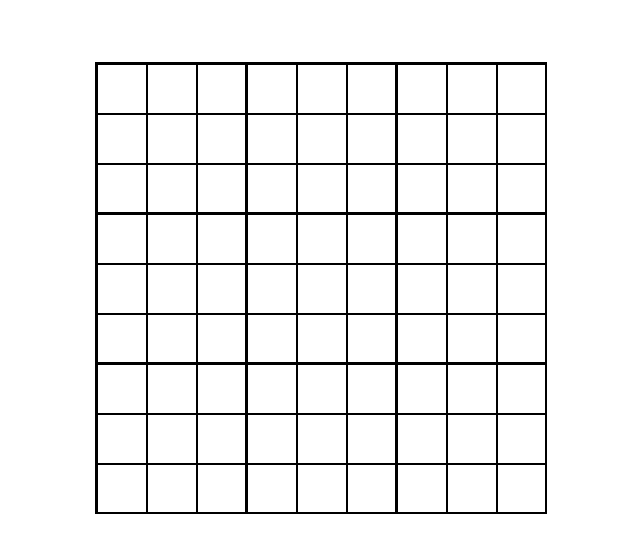
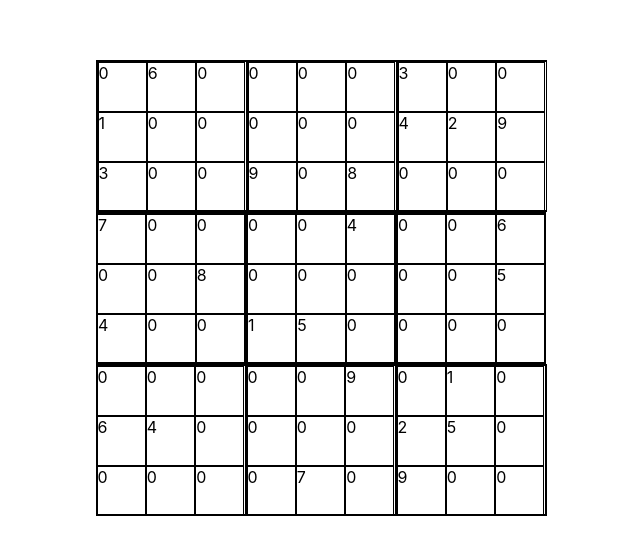
Before and after one commit to Ryhhill1998/SudokuSolverReact, a React (Create React App) app: page / in a window 1280 px wide. Shown: the part 112-666 px from the top of the page, without its empty margins (319-959 px from the left). Built offline with nearby package versions, Linux system fonts and the light colour scheme.

Commit message:
Added code to place board array on grid for user

```diff
--- a/src/App.css
+++ b/src/App.css
@@ -8,6 +8,7 @@
   height: 100vh;
   width: 100vw;
   display: flex;
+  flex-direction: column;
   justify-content: center;
   align-items: center;
 }
--- a/src/components/grid/col/col.component.jsx
+++ b/src/components/grid/col/col.component.jsx
@@ -2,11 +2,11 @@ import { Fragment } from "react";
 
 import SubGrid from "../../sub-grid/sub-grid.component";
 
-const GridCol = ({ position }) => {
+const GridCol = ({ position, col }) => {
   return (
     <Fragment>
-      <div className={`col col-${position}`}>
-        <SubGrid />
+      <div className="col">
+        <SubGrid grid={col} />
       </div>
     </Fragment>
   );
--- a/src/components/grid/grid.component.jsx
+++ b/src/components/grid/grid.component.jsx
@@ -6,27 +6,63 @@ import "./grid.styles.css";
 
 const board = [
   [
-    [[0], [6], [0], [0], [0], [0], [3], [0], [0]],
-    [[1], [0], [0], [0], [0], [0], [4], [2], [9]],
-    [[3], [0], [0], [9], [0], [8], [0], [0], [0]],
+    [
+      [0, 6, 0],
+      [1, 0, 0],
+      [3, 0, 0],
+    ],
+    [
+      [0, 0, 0],
+      [0, 0, 0],
+      [9, 0, 8],
+    ],
+    [
+      [3, 0, 0],
+      [4, 2, 9],
+      [0, 0, 0],
+    ],
   ],
   [
-    [[7], [0], [0], [0], [0], [4], [0], [0], [6]],
-    [[0], [0], [8], [0], [0], [0], [0], [0], [5]],
-    [[4], [0], [0], [1], [5], [0], [0], [0], [0]],
+    [
+      [7, 0, 0],
+      [0, 0, 8],
+      [4, 0, 0],
+    ],
+    [
+      [0, 0, 4],
+      [0, 0, 0],
+      [1, 5, 0],
+    ],
+    [
+      [0, 0, 6],
+      [0, 0, 5],
+      [0, 0, 0],
+    ],
   ],
   [
-    [[0], [0], [0], [0], [0], [9], [0], [1], [0]],
-    [[6], [4], [0], [0], [0], [0], [2], [5], [0]],
-    [[0], [0], [0], [0], [7], [0], [9], [0], [0]],
+    [
+      [0, 0, 0],
+      [6, 4, 0],
+      [0, 0, 0],
+    ],
+    [
+      [0, 0, 9],
+      [0, 0, 0],
+      [0, 7, 0],
+    ],
+    [
+      [0, 1, 0],
+      [2, 5, 0],
+      [9, 0, 0],
+    ],
   ],
 ];
 
 const Grid = () => {
   return (
     <Fragment>
-      {[0, 0, 0].map((_, i) => (
-        <GridRow key={i} position={i + 1} />
+      {board.map((row, i) => (
+        <GridRow key={i} position={i + 1} row={row} />
       ))}
     </Fragment>
   );
--- a/src/components/grid/grid.styles.css
+++ b/src/components/grid/grid.styles.css
@@ -1,6 +1,7 @@
 .row {
   border-top: solid 1px black;
   border-bottom: solid 1px black;
+  display: flex;
 }
 
 .row-1 {
@@ -15,11 +16,4 @@
   border: solid 1px black;
   height: 150px;
   width: 150px;
-  display: flex;
 }
-
-.sub-col {
-  border: solid 0.5px black;
-  height: 50px;
-  width: 50px;
-}
--- a/src/components/grid/row/row.component.jsx
+++ b/src/components/grid/row/row.component.jsx
@@ -2,12 +2,12 @@ import { Fragment } from "react";
 
 import GridCol from "../col/col.component";
 
-const GridRow = ({ position }) => {
+const GridRow = ({ position, row }) => {
   return (
     <Fragment>
       <div className={`row row-${position}`}>
-        {[0, 0, 0].map((_, j) => (
-          <GridCol key={j} position={j + 1} />
+        {row.map((col, j) => (
+          <GridCol key={j} position={j + 1} col={col} />
         ))}
       </div>
     </Fragment>
--- a/src/components/sub-grid/col/col.component.jsx
+++ /dev/null
@@ -1,11 +0,0 @@
-import { Fragment } from "react";
-
-const SubCol = ({ position }) => {
-  return (
-    <Fragment>
-      <div className={`sub-col sub-col-${position}`}></div>
-    </Fragment>
-  );
-};
-
-export default SubCol;
--- a/src/components/sub-grid/row/row.component.jsx
+++ /dev/null
@@ -1,17 +0,0 @@
-import { Fragment } from "react";
-
-import SubCol from "../col/col.component";
-
-const SubRow = ({ position }) => {
-  return (
-    <Fragment>
-      <div className={`sub-row sub-row-${position}`}>
-        {[0, 0, 0].map((_, j) => (
-          <SubCol key={j} position={j + 1} />
-        ))}
-      </div>
-    </Fragment>
-  );
-};
-
-export default SubRow;
--- /dev/null
+++ b/src/components/sub-grid/sub-col/sub-col.component.jsx
@@ -0,0 +1,17 @@
+import { Fragment } from "react";
+
+const SubCol = ({ col }) => {
+  return (
+    <Fragment>
+      <div className="sub-col">
+        {col.map((el, j) => (
+          <div key={j} className="space">
+            {el}
+          </div>
+        ))}
+      </div>
+    </Fragment>
+  );
+};
+
+export default SubCol;
--- a/src/components/sub-grid/sub-grid.component.jsx
+++ b/src/components/sub-grid/sub-grid.component.jsx
@@ -1,14 +1,14 @@
 import { Fragment } from "react";
 
-import SubRow from "./row/row.component";
+import SubCol from "./sub-col/sub-col.component";
 
 import "./sub-grid.styles.css";
 
-const SubGrid = () => {
+const SubGrid = ({ grid }) => {
   return (
     <Fragment>
-      {[0, 0, 0].map((_, i) => (
-        <SubRow key={i} />
+      {grid.map((col, i) => (
+        <SubCol key={i} rowIndex={i} col={col} />
       ))}
     </Fragment>
   );
--- a/src/components/sub-grid/sub-grid.styles.css
+++ b/src/components/sub-grid/sub-grid.styles.css
@@ -0,0 +1,9 @@
+.sub-col {
+  display: flex;
+}
+
+.space {
+  border: solid 0.5px black;
+  height: 50px;
+  width: 50px;
+}
```
